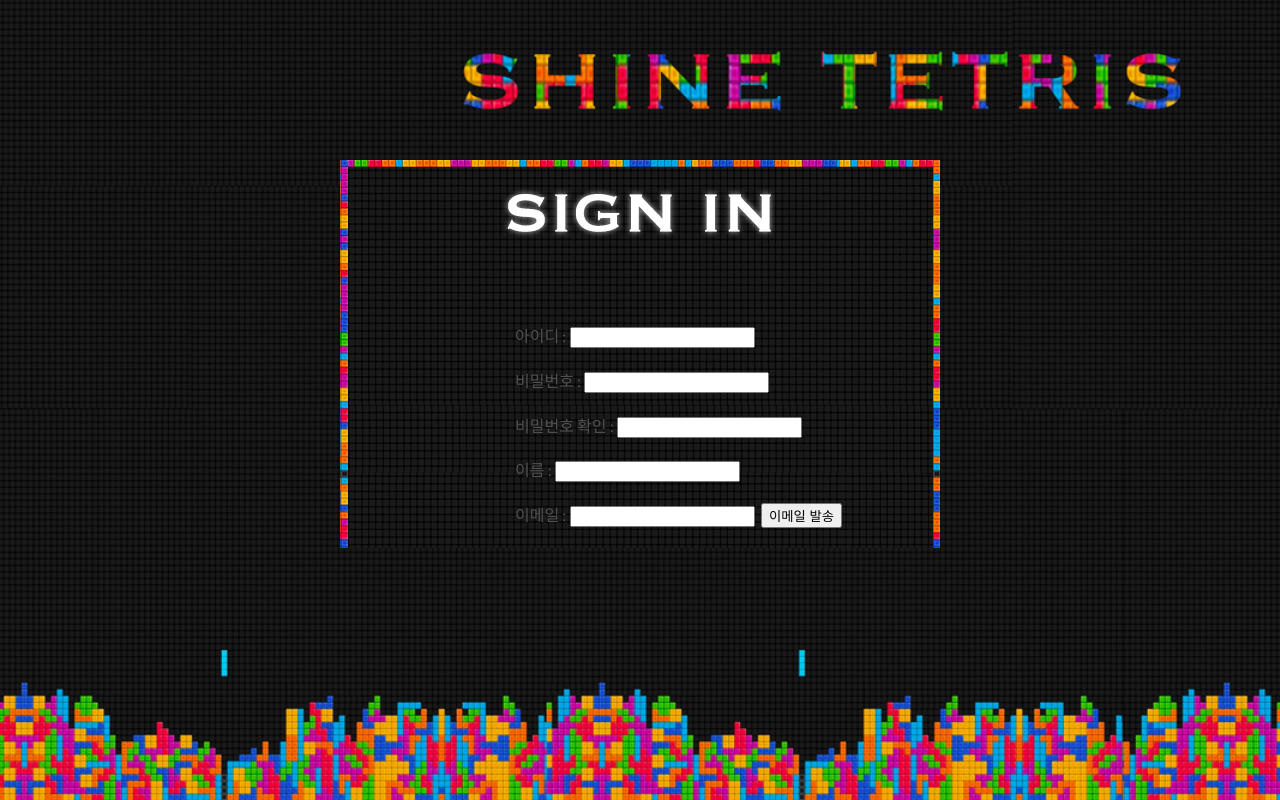
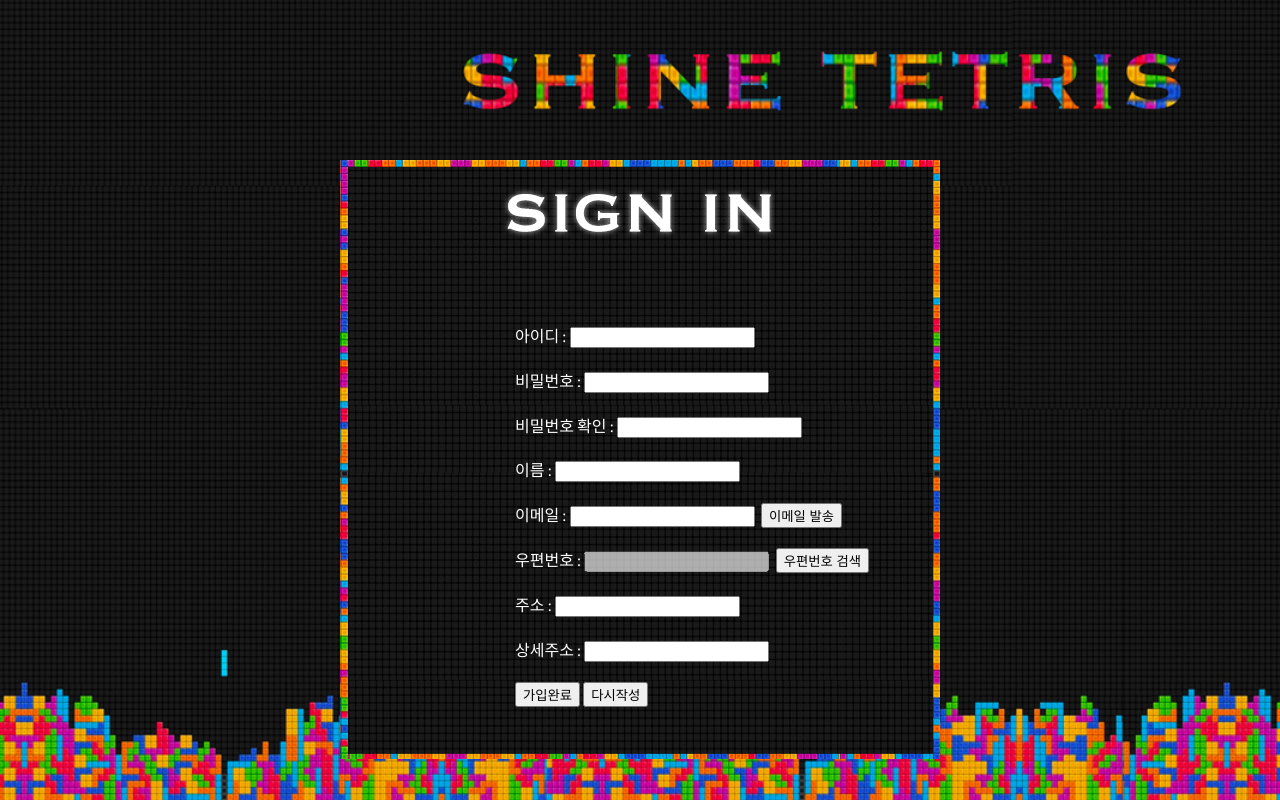
Before and after one commit to binna/shineTetris, a Java web app: page /login/email in a window 1280 px wide. Run offline with Spring Boot 4, a stand-in JSP engine, Linux system fonts and the light colour scheme; data that the repository does not hold is empty; the project's own start-up code is not run, and a stand-in starts its controllers and pages; some libraries are stand-ins or nearby versions.

Commit message:
디자인수정

```diff
--- a/src/main/webapp/WEB-INF/views/login/memberJoin.jsp
+++ b/src/main/webapp/WEB-INF/views/login/memberJoin.jsp
@@ -31,7 +31,7 @@ button:focus {
 						<!-- <h2>Login</h2> -->
 					</div>
 					<div>
-						<form name="regform" id="regform" action="${path}/tetris/login/memberJoin" method="post" onsubmit="return sendit()">
+						<form name="regform" id="regform" class="sign-in-reg-form" action="${path}/tetris/login/memberJoin" method="post" onsubmit="return sendit()">
 							<input type="hidden" name="${_csrf.parameterName }" value="${_csrf.token }" />
 							<p><label>아이디 : <input type="text" name="userid" id="userid" maxlength="20"></label></p>
 							<p><label>비밀번호 : <input type="password" name="userpw" id="userpw" maxlength="20"></label></p>
--- a/src/main/webapp/css/default.css
+++ b/src/main/webapp/css/default.css
@@ -421,7 +421,7 @@
 		background-image: url('/tetris/images/signin.jpg');
 		background-repeat: no-repeat;
 		background-size: cover;
-		height: 18em;
+		height: 31.2em;
 	}
 
 /*********************************************************************************/
@@ -534,3 +534,11 @@
 	{
 		font-size: 1.8em;
 	}
+/*********************************************************************************/
+/* sign-in-form                                                                  */
+/*********************************************************************************/
+
+	.sign-in-reg-form
+	{
+		color:#fff;
+	}
```
